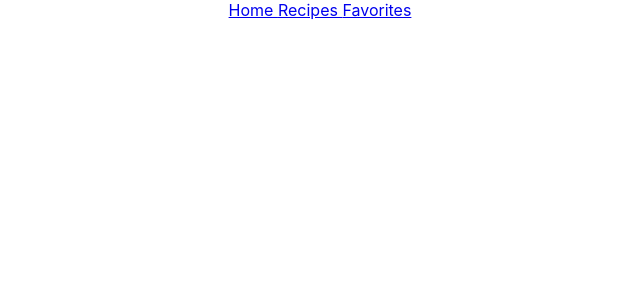
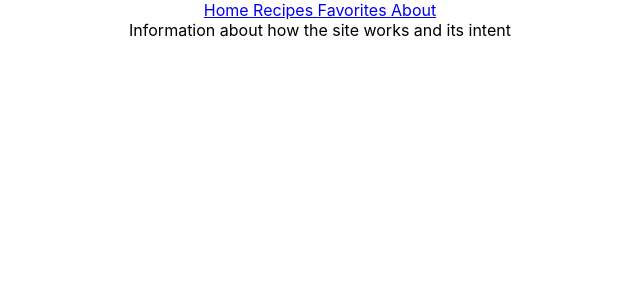
Before and after one commit to ajmurray211/Project-2, a React (Create React App) app: page /about in a window 1280 px wide. Shown: the top 300 px of the page, without its empty margins (320-960 px from the left). Built offline with nearby package versions, Linux system fonts and the light colour scheme.

Commit message:
About component Added and about component to house the page information and how to use the page

```diff
--- a/src/App.js
+++ b/src/App.js
@@ -3,6 +3,7 @@ import { Route, Routes, Link } from 'react-router-dom'
 import Home from './Components/Home';
 import Recipes from './Components/Recipes';
 import Favorites from './Components/Favorites';
+import About from './Components/About'
 import { useState } from 'react'
 
 function App() {
@@ -14,6 +15,7 @@ function App() {
         <Link to='/'> Home </Link>
         <Link to='/recipes'> Recipes </Link>
         <Link to='/favorites'> Favorites </Link>
+        <Link to='/about'> About </Link>
       </nav>
 
       <div>
@@ -27,6 +29,7 @@ function App() {
             favorite={favorite}
             setFavorites={setFavorites}
           />}></Route>
+          <Route path='/about' element={<About/>}></Route>
         </Routes>
       </div>
     </div>
--- /dev/null
+++ b/src/Components/About.js
@@ -0,0 +1,9 @@
+const About = () => {
+    return (
+        <div>
+            Information about how the site works and its intent
+        </div>
+     );
+}
+
+export default About;
--- a/src/Components/Recipes.js
+++ b/src/Components/Recipes.js
@@ -1,4 +1,4 @@
-import { useState, useEffect } from "react"
+import { useState} from "react"
 import RecipeTile from "./RecipeTile";
 
 const Recipes = (props) => {
@@ -52,6 +52,7 @@ const Recipes = (props) => {
             <ul>
                 {mappedInfo}
             </ul>
+
         </div>
     );
 }
```
